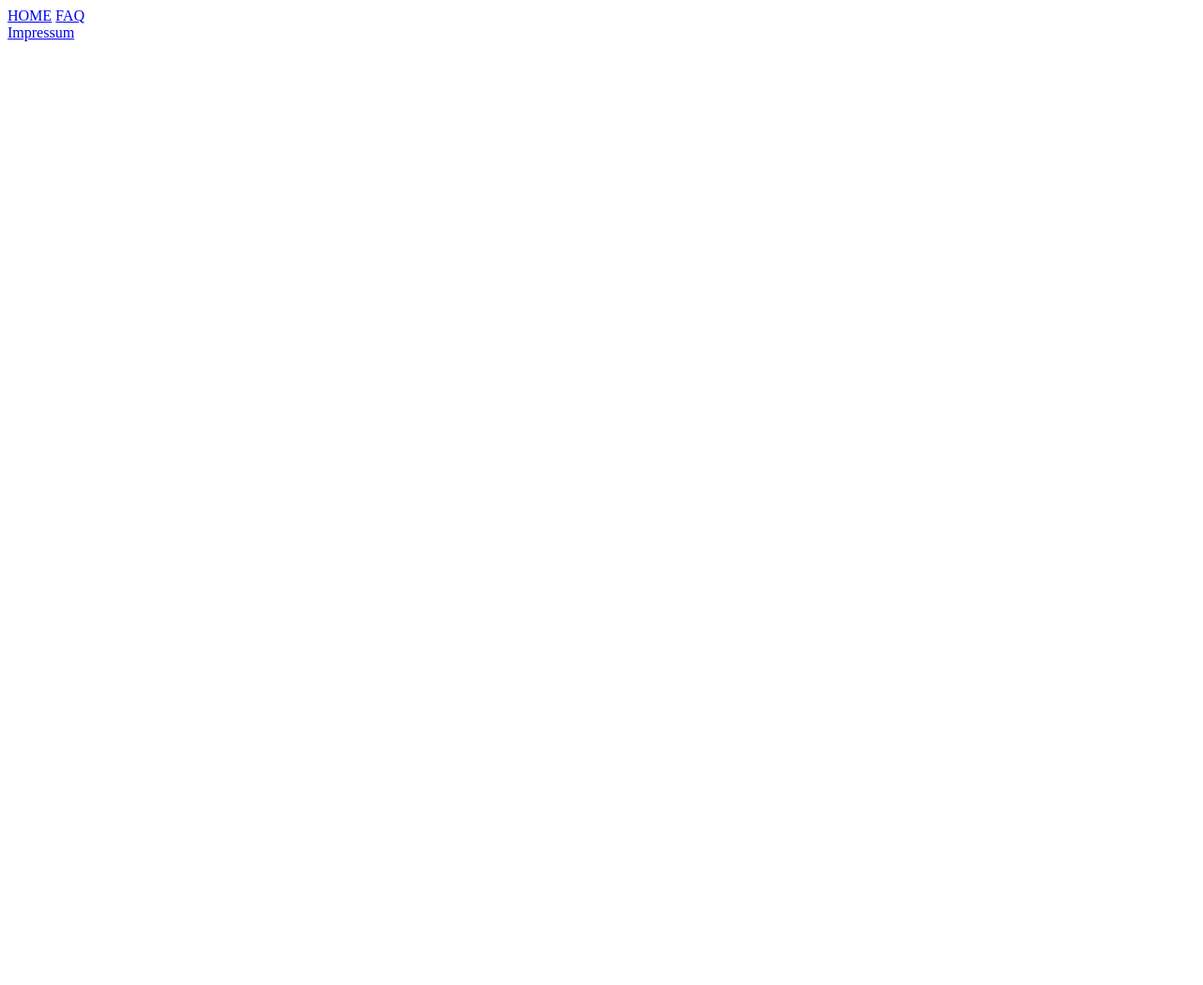
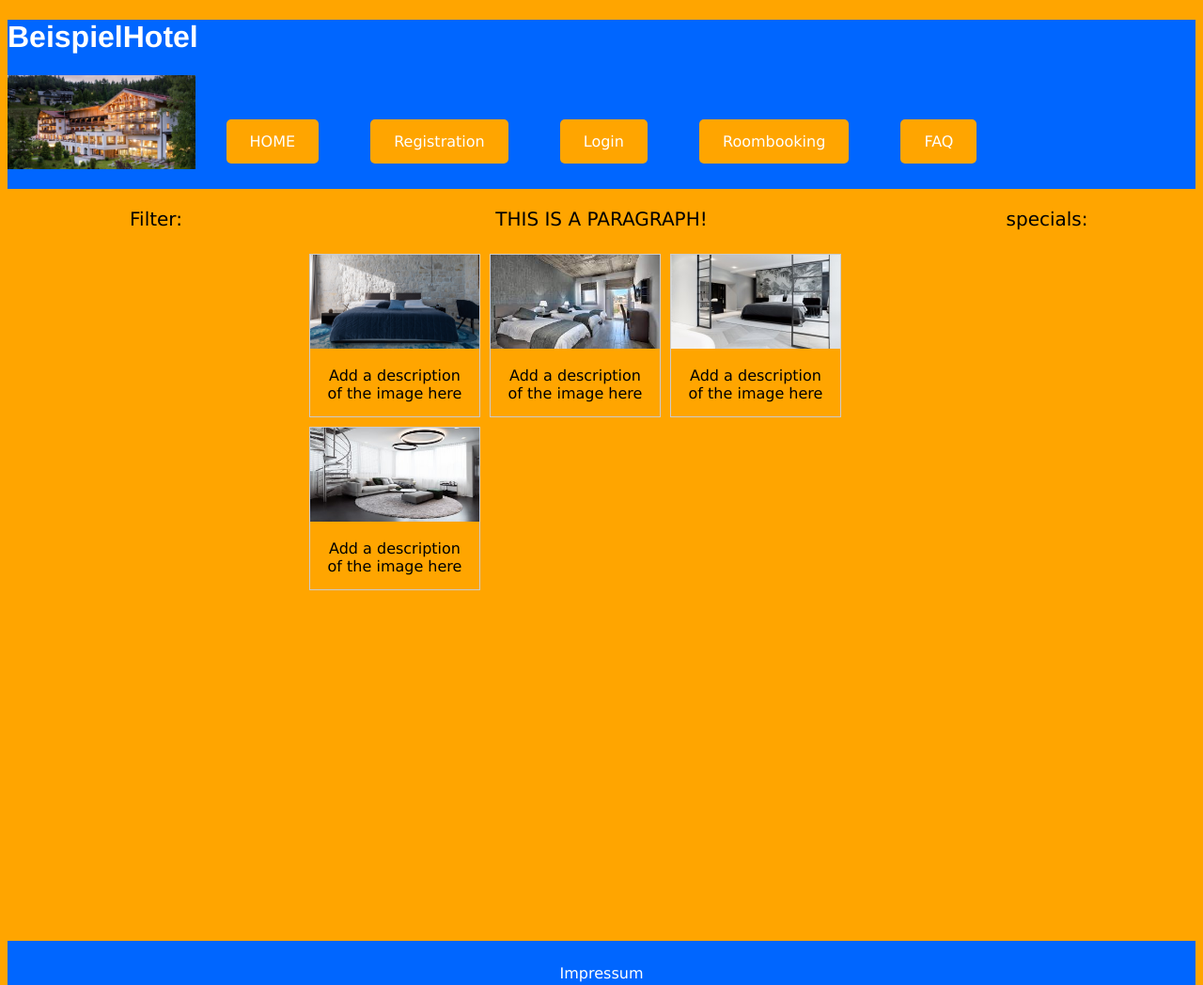
Before and after one commit to WolfgangMatyus/WEB_Hotel_Spitzer_Matyus, a plain HTML site: page index.html in a window 1280 px wide. Shown: the top 1048 px of the page at 94% size. Before the commit the page ends 800 px from the top, so only its background shows below. Drawn offline with Linux system fonts and the light colour scheme.

Commit message:
stylesheet

```diff
--- a/index.html
+++ b/index.html
@@ -2,18 +2,90 @@
 <html>
     <head>
         <title>WEB_HOTEL_SPITZER_MATYUS</title>
+        <link rel="stylesheet" href="stylesheet.css">
     </head>
 
     <body>
 
+        <header>
+            <div class="Headline">
+                <h1>BeispielHotel</h1>
+
+            </div>
+
+            <div class="Headline_pic">
+                <img src="pics/HEADER-inntalerhof-3947-hotel-sommer_762f4ae754.jpg" width="200" height="100">
+            </div>
+        </header>
         <nav>
-            <a href="index.html">HOME</a>
-            <a href="faq.html">FAQ</a>
-
+            <div class="navbar">
+                <a class="index" href="index.html">HOME</a>
+                <a class="faq" href="faq.html">Registration</a>
+                <a class="faq" href="faq.html">Login</a>
+                <a class="faq" href="faq.html">Roombooking</a>
+                <a class="faq" href="faq.html">FAQ</a>
+            </div>
         </nav>
 
+        <div class="Content">
+
+            <div class="LeftContent">
+                <div class="p1">
+                    <p>Filter:</p>
+
+                </div>
+            </div>
+
+            <div class="CenterContent">
+                <div class="p1">
+                    <p>THIS IS A PARAGRAPH!</p>
+
+                    <div class="gallerys">
+                        <div class="gallery">
+                        <a target="_blank" href="img_5terre.jpg">
+                          <img src="pics/rooms_slide_1.jpg" alt="Cinque Terre" width="320" height="200">
+                        </a>
+                        <div class="desc">Add a description of the image here</div>
+                      </div>
+
+                      <div class="gallery">
+                        <a target="_blank" href="img_forest.jpg">
+                          <img src="pics/rooms_slide_2-320x200.jpg" alt="Forest" width="320" height="200">
+                        </a>
+                        <div class="desc">Add a description of the image here</div>
+                      </div>
+
+                      <div class="gallery">
+                        <a target="_blank" href="img_lights.jpg">
+                          <img src="pics/rooms_slide_3-320x200.jpg" alt="Northern Lights" width="320" height="200">
+                        </a>
+                        <div class="desc">Add a description of the image here</div>
+                      </div>
+
+                      <div class="gallery">
+                        <a target="_blank" href="img_mountains.jpg">
+                          <img src="pics/rooms_slide_4-320x200.jpg" alt="Mountains" width="320" height="200">
+                        </a>
+                        <div class="desc">Add a description of the image here</div>
+                      </div>
+                    </div>
+                </div>
+            </div>
+
+            <div class="RightContent">
+                <div class="p1">
+                    <p>specials:</p>
+                </div>
+            </div>
+
+        </div>
+
+
+
         <footer>
-            <a href="impressum.html">Impressum</a>
+            <div class="footbar">
+                <a class="impressum" href="impressum.html">Impressum</a>
+            </div>
         </footer>
 
     </body>
--- /dev/null
+++ b/stylesheet.css
@@ -0,0 +1,143 @@
+header{
+    height: 120px;
+    background-color: rgb(0, 102, 255);
+    font-family:verdana;
+}
+
+div.headline{
+    padding: 50px 50px;
+}
+
+body {background-color: orange; font-family:verdana}
+h1 {
+    color: white;
+    font-family: Helvetica;
+}
+
+/* unvisited link */
+ a:link {
+    color: white;
+    text-decoration: none;
+  }
+
+  /* visited link */
+  a:visited {
+    color: white;
+    text-decoration: none;
+  }
+
+  /* mouse over link */
+  a:hover {
+    color: rgb(2, 250, 2);
+    text-decoration: none;
+  }
+
+  /* selected link */
+  a:active {
+    color: red;
+    text-decoration: none;
+  }
+
+p {font-size: 20px;}
+
+.p1 {
+    text-align: center;
+}
+
+nav {
+    height: 60px;
+    background-color: rgb(0, 102, 255);
+    font-family:verdana;
+}
+
+.navbar {
+    text-align: center;
+    background-color: rgb(0, 102, 255);
+    align-content: center;
+}
+
+.index{
+    color: white;
+    width: 30px;
+    height: 20px;
+    padding: 14px 25px;
+    margin: 25px;
+    background-color: orange;
+    font-family:verdana;
+    background-color: orange;
+    border-radius: 5px;
+}
+
+.faq{
+    color: white;
+    width: 30px;
+    height: 20px;
+    padding: 14px 25px;
+    margin: 25px;
+    background-color: orange;
+    font-family:verdana;
+    background-color: orange;
+    border-radius: 5px;
+}
+
+div.Content{
+    width: 100%;
+    height: 800px;
+}
+
+div.LeftContent {
+    width: 25%;
+    float: left;
+
+}
+
+div.CenterContent {
+    width: 50%;
+    float: left;
+}
+
+div.gallerys{
+    align-content: center;
+}
+
+div.gallery {
+    margin: 5px;
+    border: 1px solid #ccc;
+    float: left;
+    width: 180px;
+  }
+
+  div.gallery:hover {
+    border: 1px solid #777;
+  }
+
+  div.gallery img {
+    width: 100%;
+    height: 100px;
+  }
+
+  div.desc {
+    padding: 15px;
+    text-align: center;
+  }
+
+
+div.RightContent {
+    width: 25%;
+    float: left;
+}
+
+
+footer {
+    /*height: 90px;*/
+    padding: 25px 25px;
+    background-color: rgb(0, 102, 255);
+    text-align: center;
+}
+
+.impressum{
+    color: white;
+    background-color: rgb(0, 102, 255);
+    text-align: center;
+    display: inline-block;
+}
```
Also changed, not shown: pics/HEADER-inntalerhof-3947-hotel-sommer_762f4ae754.jpg (added), pics/rooms_slide_1.jpg (added), pics/rooms_slide_2-320x200.jpg (added), pics/rooms_slide_3-320x200.jpg (added), pics/rooms_slide_4-320x200.jpg (added).
